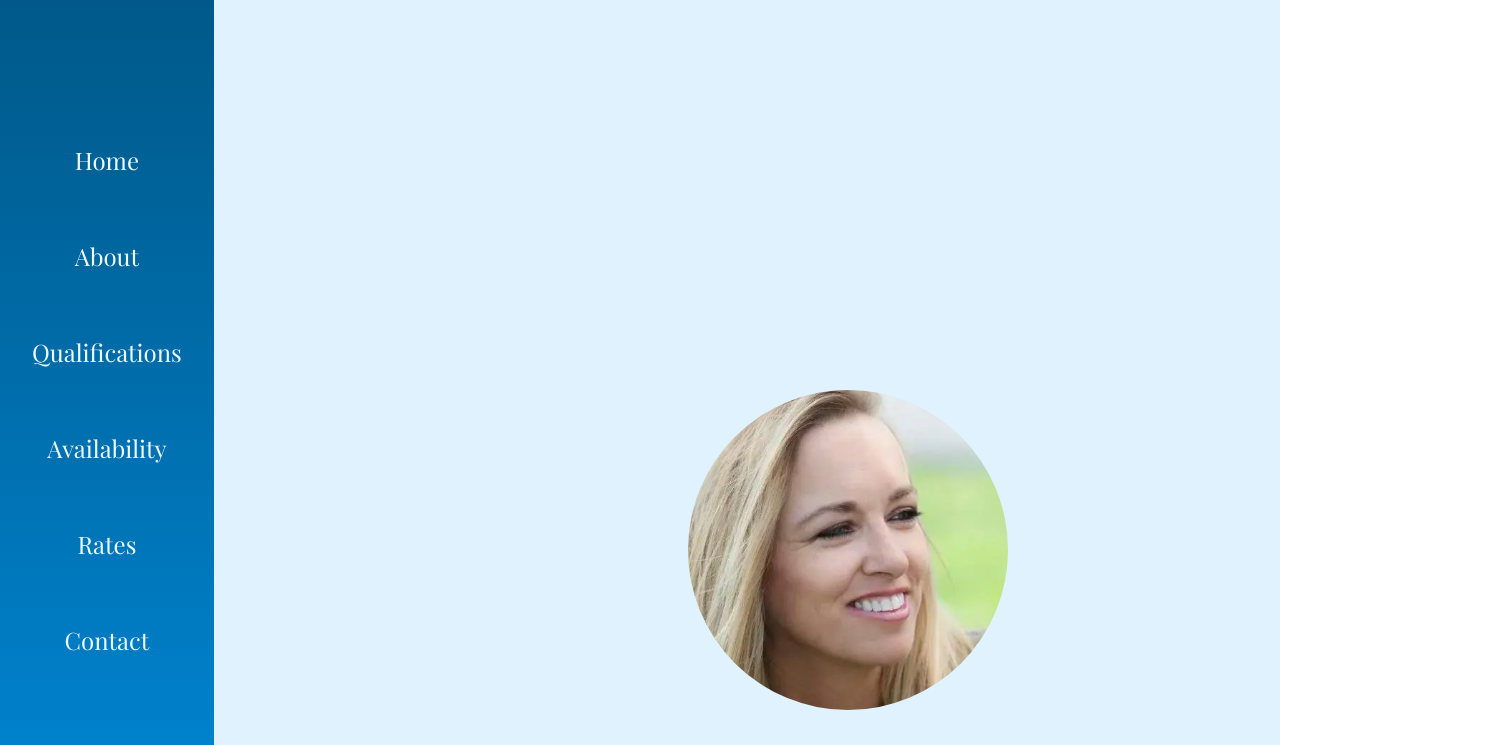
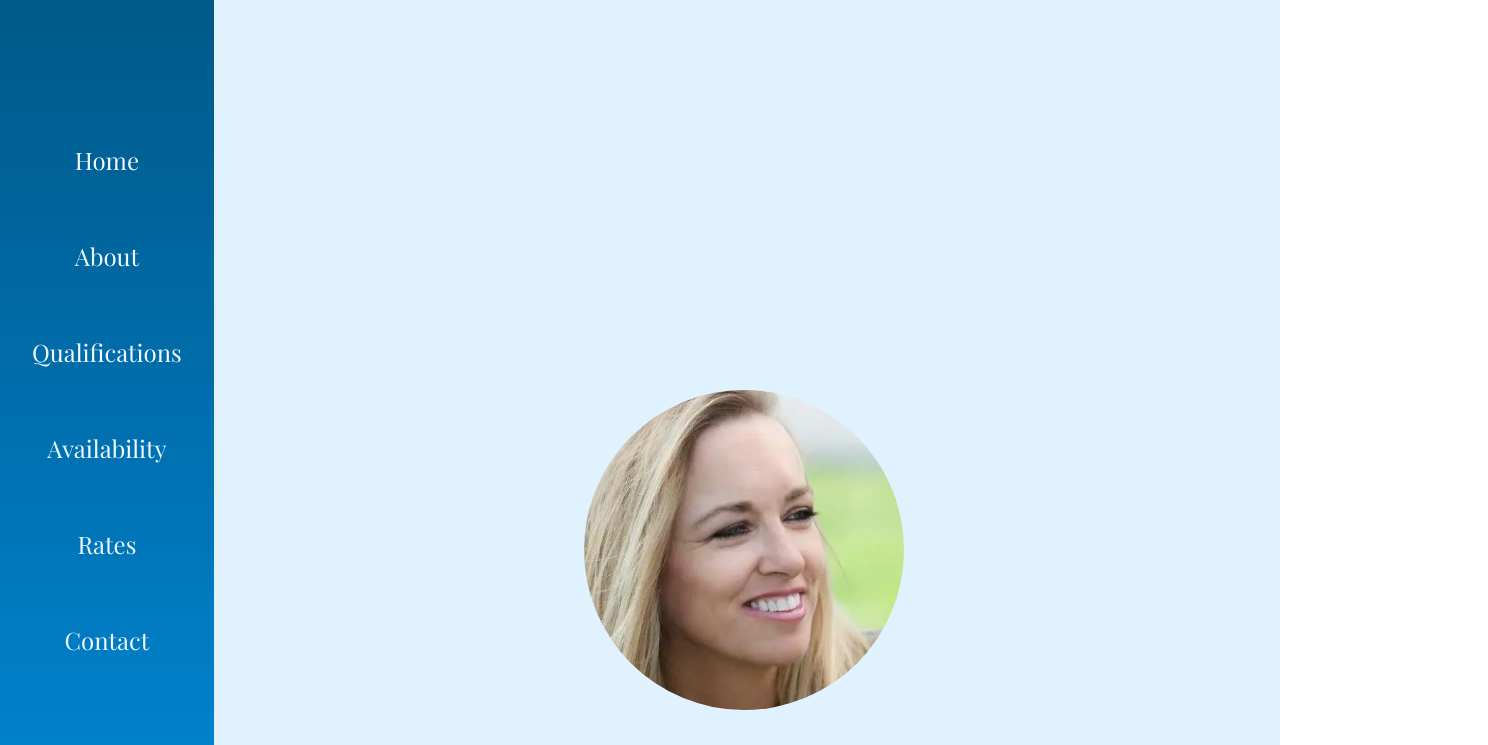
Before and after one commit to milliorn/true-hope-tutoring, a React (Vite) app: page / in a window 1280 px wide. Shown: the top 745 px of the page, 1488 px wide, since content can reach past the window. Built offline with nearby package versions, Linux system fonts and the light colour scheme.

Commit message:
fix(layout): remove lg:min-w-screen to prevent horizontal overflow (#170)
- Removed lg:min-w-screen from Portrait section
- Prevents 100vw + sidebar padding from causing horizontal scroll
- Restores expected desktop layout behavior

```diff
--- a/src/components/Portrait.tsx
+++ b/src/components/Portrait.tsx
@@ -6,7 +6,7 @@ interface PortraitProps {
 
 export function Portrait({ scrollToAbout }: PortraitProps) {
   return (
-    <section className="flex flex-col items-center justify-center min-h-screen text-center sm:mt-4 md:-mt-48 lg:-mt-64 xl:-mt-96 lg:min-w-screen md:h-full">
+    <section className="flex flex-col items-center justify-center w-full min-h-screen text-center sm:mt-4 md:-mt-48 lg:-mt-64 xl:-mt-96 md:h-full">
       <img
         src={PORTRAIT}
         alt="PORTRAIT"
```
